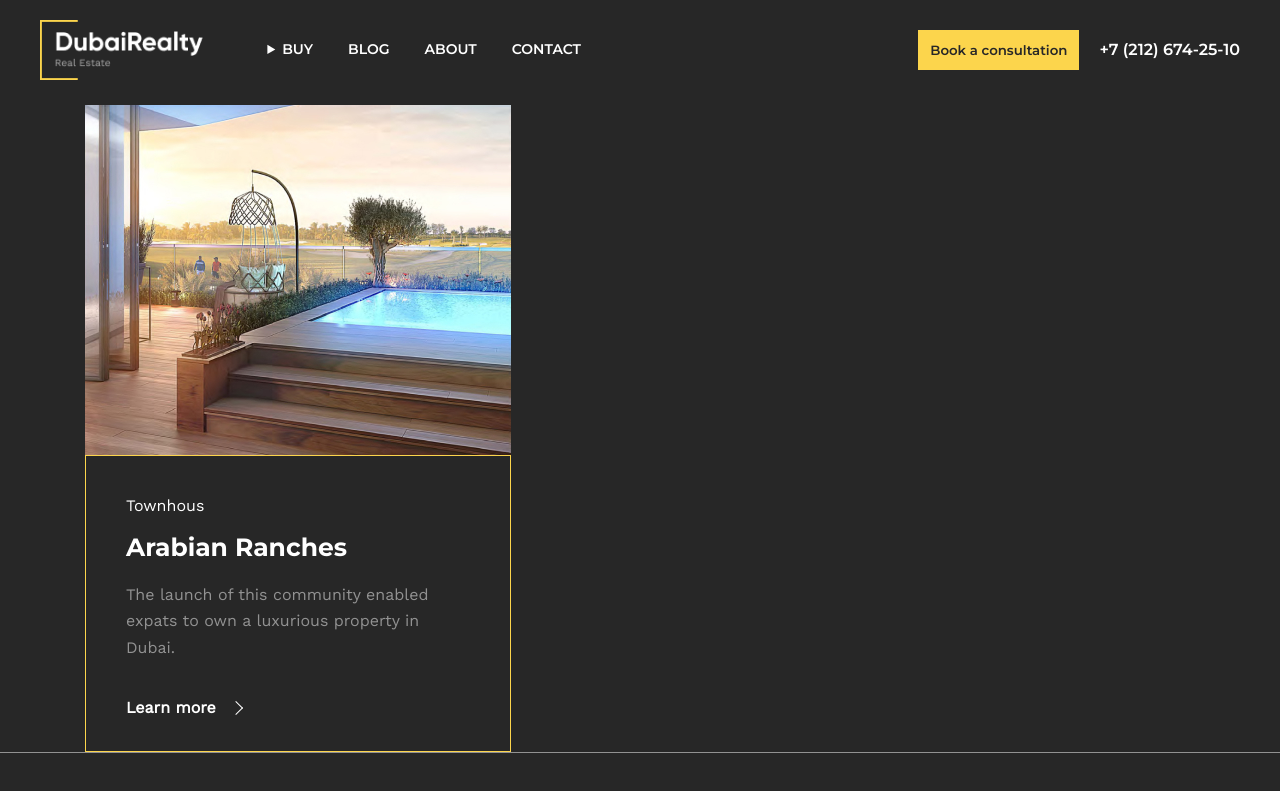
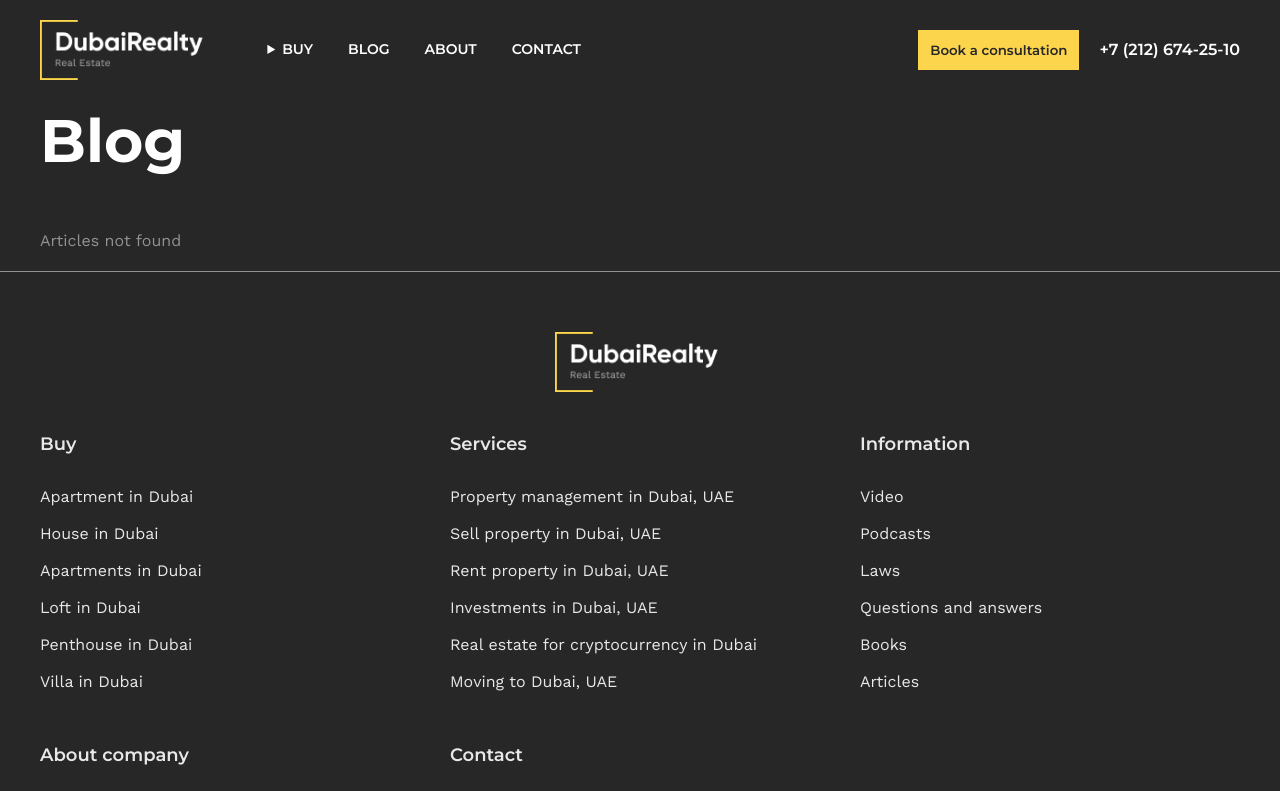
Before and after one commit to Artem-Zhuravlev/dubai-reality-gatsby, a Gatsby site: page /blog in a window 1280 px wide. Shown: the top 791 px of the page. Built offline with nearby package versions, Linux system fonts and the light colour scheme; Gatsby itself is replaced by a stand-in of ours.

Commit message:
feat(articles-section): add component

```diff
--- a/src/components/BlogCard/BlogCard.tsx
+++ b/src/components/BlogCard/BlogCard.tsx
@@ -3,7 +3,7 @@ import { Link } from 'gatsby';
 import './BlogCard.scss';
 import { StaticImage } from 'gatsby-plugin-image';
 
-interface BlogCardProps {
+export interface BlogCardProps {
   to: string;
   description: string;
   title: string;
--- /dev/null
+++ b/src/entities/ArticlesSection/ArticlesSection.tsx
@@ -0,0 +1,39 @@
+import React, { memo } from 'react';
+import { BlogCard, BlogCardProps } from '../../components/BlogCard/BlogCard';
+import './ArticlesSection.scss';
+
+interface ArticlesSectionProps {
+  items?: (Pick<BlogCardProps, Exclude<keyof BlogCardProps, 'to'>> & { slug: string })[];
+}
+
+export const ArticlesSection = memo((props: ArticlesSectionProps) => {
+  const {
+    items
+  } = props;
+
+  return (
+    <section className="articles-section container-fluid">
+      <header
+        className="articles-section__header"
+      >
+        <h1 className="articles-section__title">Blog</h1>
+      </header>
+      <div
+        className="articles-section__content"
+      >
+        {
+          items ? items.map((item, index) => (
+            <BlogCard
+              title={item.title}
+              to={item.slug}
+              category={item.category}
+              description={item.description}
+            />
+          )) : (
+            <p>Articles not found</p>
+          )
+        }
+      </div>
+    </section>
+  );
+});
--- a/src/pages/blog.tsx
+++ b/src/pages/blog.tsx
@@ -2,19 +2,12 @@ import * as React from "react"
 import type { HeadFC, PageProps } from "gatsby"
 import '../styles/main.scss';
 import { MainLayout } from "../layouts/MainLayout/MainLayout";
-import { BlogCard } from "../components/BlogCard/BlogCard";
+import { ArticlesSection } from "../entities/ArticlesSection/ArticlesSection";
 
 const BlogPage: React.FC<PageProps> = () => {
   return (
     <MainLayout>
-      <div className="container">
-        <BlogCard
-          to="slug"
-          category="Townhous"
-          title="Arabian Ranches"
-          description="The launch of this community enabled expats to own a luxurious property in Dubai. "
-        />
-      </div>
+      <ArticlesSection />
     </MainLayout>
   )
 }
```
Also changed, not shown: src/entities/ArticlesSection/ArticlesSection.scss (added).
